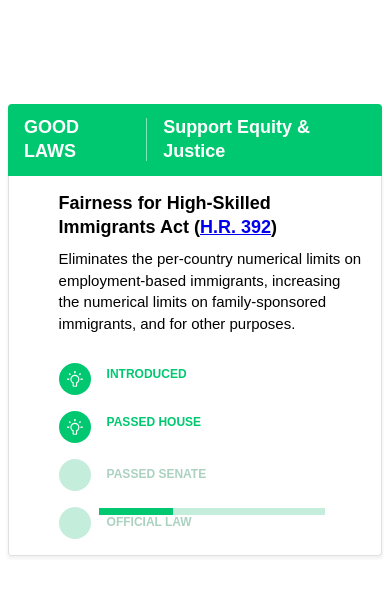
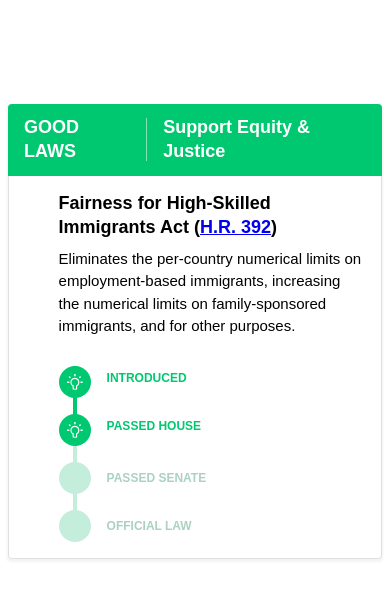
Before and after one commit to StayWokeOrg/bill-tracker-frontend, a website: page src/html/index.html in a window 390 px wide. Drawn offline with Linux system fonts and the light colour scheme.

Commit message:
positions progress bar rail for mobile

```diff
--- a/src/css/main.css
+++ b/src/css/main.css
@@ -20,9 +20,10 @@ $font-size-body: 0.9375rem;
 $font-size-heading: 1.125rem;
 
 $line-height-headings: 1.33;
-$line-height-body: 1.45;
+$line-height-body: 1.5;
 
-$progress-rail-height: 7px;
+$progress-bar-thickness: 4px;
+$progress-bar-thickness-lg: 7px;
 
 $progress-step-height: 32px;
 $progress-step-done-height-lg: 55px;
@@ -178,6 +179,10 @@ $breakpoint-xl: 1200px;
 
 .progress-step + .progress-step {
   margin-top: $spacer-3;
+
+  @media (min-width: $breakpoint-sm) {
+    margin-top: 0;
+  }
 }
 
 .progress-step__info {
@@ -224,7 +229,7 @@ $breakpoint-xl: 1200px;
     border-radius: 50%;
     background-color: $theme-positive-green;
 
-    @media (min-width: $breakpoint-md) {
+    @media (min-width: $breakpoint-sm) {
       padding: calc($progress-step-done-height-lg / 4);
       width: calc($progress-step-done-height-lg / 2);
       height: calc($progress-step-done-height-lg / 2);
@@ -234,24 +239,45 @@ $breakpoint-xl: 1200px;
 
 .progress-bar {
   position: absolute;
-  width: 100%;
-  bottom: calc($progress-step-done-height-lg / 2);
-  margin-bottom: -calc($progress-rail-height / 2);
+  /* HACK - find better way to give bar top/bottom padding */
+  height: 95%;
+  left: calc($progress-step-height / 2);
+  margin-left: -calc($progress-bar-thickness / 2);
+
+  @media (min-width: $breakpoint-sm) {
+    width: 100%;
+    height: auto;
+    bottom: calc($progress-step-done-height-lg / 2);
+    left: auto;
+    margin-bottom: -calc($progress-bar-thickness-lg / 2);
+    margin-left: 0;
+  }
 }
 
 .progress-bar__inner {
   z-index: -10;
   position: relative;
-  height: $progress-rail-height;
+  width: $progress-bar-thickness;
+  height: 100%;
   background-color: $theme-positive-green-inactive;
-  margin: 0 40px;
+
+  @media (min-width: $breakpoint-sm) {
+    width: auto;
+    height: $progress-bar-thickness-lg;
+    margin: 0 40px;
+  }
 }
 
 .progress-bar__inner:after {
   content: '';
   position: absolute;
-  height: $progress-rail-height;
-  width: 33%;
+  height: 33%;
+  width: $progress-bar-thickness;
   background-color: $theme-positive-green;
   z-index: 10;
+
+  @media (min-width: $breakpoint-sm) {
+    width: 33%;
+    height: $progress-bar-thickness-lg;
+  }
 }
```
Also changed, not shown: dist/rm-bill-tracker.css.
